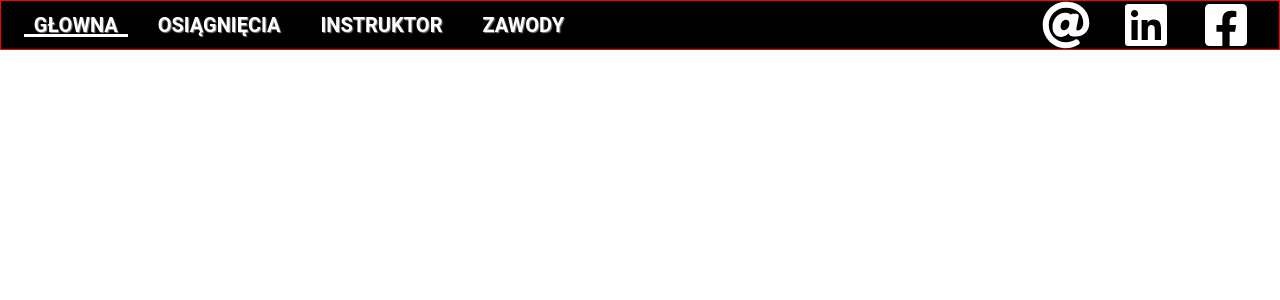
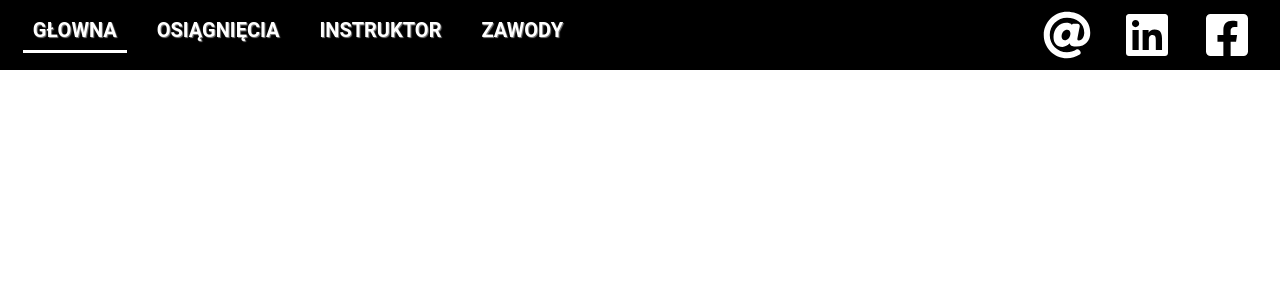
Before and after one commit to balbinasurma/skates, a React app: page /zawody in a window 1280 px wide. Shown: the top 300 px of the page. Built offline with nearby package versions, Linux system fonts and the light colour scheme; no server answers; the database is empty.

Commit message:
misc HeaderMenu

```diff
--- a/package.json
+++ b/package.json
@@ -27,7 +27,6 @@
 		"dotenv": "^8.2.0",
 		"dotenv-webpack": "^1.7.0",
 		"firebase": "^7.6.2",
-		"google-map-react": "^1.1.5",
 		"react": "^16.12.0",
 		"react-dom": "^16.12.0",
 		"react-router-dom": "^5.1.2",
--- a/src/components/App.tsx
+++ b/src/components/App.tsx
@@ -5,15 +5,13 @@ import React, { Fragment, useEffect } from 'react'
 const App = () => {
 	//injection meta data to index.html
 	useEffect(() => {
-		injectTagInHtml('meta', 'htmlMetaData')
+		injectTagInHtml('meta', process.env.DATABASE_HTML_META_DATA_PATH)
 	}, [])
 
 	// @ts-ignore
 	return (
-		// app doesn't have styled, becuase doesn't need
+		// app doesn't have styled, becuase doesn't need additional main tag
 		<Fragment>
-			{/* alfa */}
-			{/* HEADER */}
 			<Header />
 		</Fragment>
 	)
--- a/src/components/header/Header.tsx
+++ b/src/components/header/Header.tsx
@@ -1,6 +1,6 @@
 import React, { Fragment, useState } from 'react'
 import styled from 'styled-components'
-import isDevelopment from '../../functions/isDevelopment'
+import isDevelopment from 'functions/isDevelopment'
 import HeaderMenu from './headerMenu/HeaderMenu'
 import HeaderSocial from './headerSocial/HeaderSocial'
 import MobileMenuIcon from './MobileMenuIcon'
@@ -18,14 +18,14 @@ const HeaderHeader = styled.header`
 	width: 100%;
 	z-index: 2;
 
-	border: 1px solid red;
+	// TEMP
 	background: black;
 
 	& > span {
 		display: none;
 	}
 
-	@media only screen and (max-width: 600px) {
+	@media only screen and (max-width: ${process.env.BREAKPOINT_ONE}) {
 		padding: 0;
 		border-color: blue;
 	}
@@ -34,7 +34,7 @@ const Header = () => {
 	const [ mobileMenuOpen, setMobileMenuOpen ] = useState(false)
 
 	return (
-		<HeaderHeader>
+		<HeaderHeader className="header">
 			{isDevelopment() && (
 				<Fragment>
 					<HeaderMenu mobileMenuOpen={mobileMenuOpen} />
--- a/src/components/header/headerMenu/HeaderMenu.tsx
+++ b/src/components/header/headerMenu/HeaderMenu.tsx
@@ -1,11 +1,9 @@
-import React, { useContext } from 'react'
+import React from 'react'
 import styled from 'styled-components'
-import themeContext from '../../../context/themeContext'
 import HeaderMenuItem from './HeaderMenuItem'
 
 const HeaderMenuNav = styled.nav`
-	// @ts-ignore
-	min-height: ${({ headerItemHeight }) => headerItemHeight};
+	min-height: 70px;
 	display: flex;
 	align-items: center;
 	position: relative;
@@ -16,8 +14,7 @@ const HeaderMenuNav = styled.nav`
 		display: ${({ mobileMenuOpen }) => (mobileMenuOpen ? 'block' : 'none')};
 		position: absolute;
 		left: 0;
-		// @ts-ignore
-		top: ${({ headerItemHeight }) => headerItemHeight};
+		top: 70px;
 		width: 100%;
 	}
 `
@@ -29,16 +26,11 @@ let linksArray = [
 	{ title: 'zawody', path: '/zawody' }
 ]
 
-const HeaderMenu = ({ mobileMenuOpen }) => {
+const HeaderMenu = ({ mobileMenuOpen }) => (
 	// @ts-ignore
-	const { headerItemHeight } = useContext(themeContext)
-
-	return (
-		// @ts-ignore
-		<HeaderMenuNav headerItemHeight={headerItemHeight} mobileMenuOpen={mobileMenuOpen}>
-			{linksArray.map(({ title, path }, index) => <HeaderMenuItem title={title} path={path} key={index} />)}
-		</HeaderMenuNav>
-	)
-}
+	<HeaderMenuNav mobileMenuOpen={mobileMenuOpen}>
+		{linksArray.map(({ title, path }, index) => <HeaderMenuItem title={title} path={path} key={index} />)}
+	</HeaderMenuNav>
+)
 
 export default HeaderMenu
--- a/src/functions/injectTagInHtml.ts
+++ b/src/functions/injectTagInHtml.ts
@@ -4,12 +4,10 @@ const injectTagInHtml = async (tagType, dbLocation) => {
 	let data = await getDataFromDB(dbLocation),
 		arrayOfEntries = Object.entries(data)
 
-	arrayOfEntries.forEach(([name, content]) => {
+	arrayOfEntries.forEach(([ name, content ]) => {
 		let newElement = document.createElement(tagType)
 
-		// @ts-ignore
 		newElement.name = name
-		// @ts-ignore
 		newElement.content = content
 
 		document.head.appendChild(newElement)
```
Also changed, not shown: 1 other file (tests, documents, lock files or other folders).
